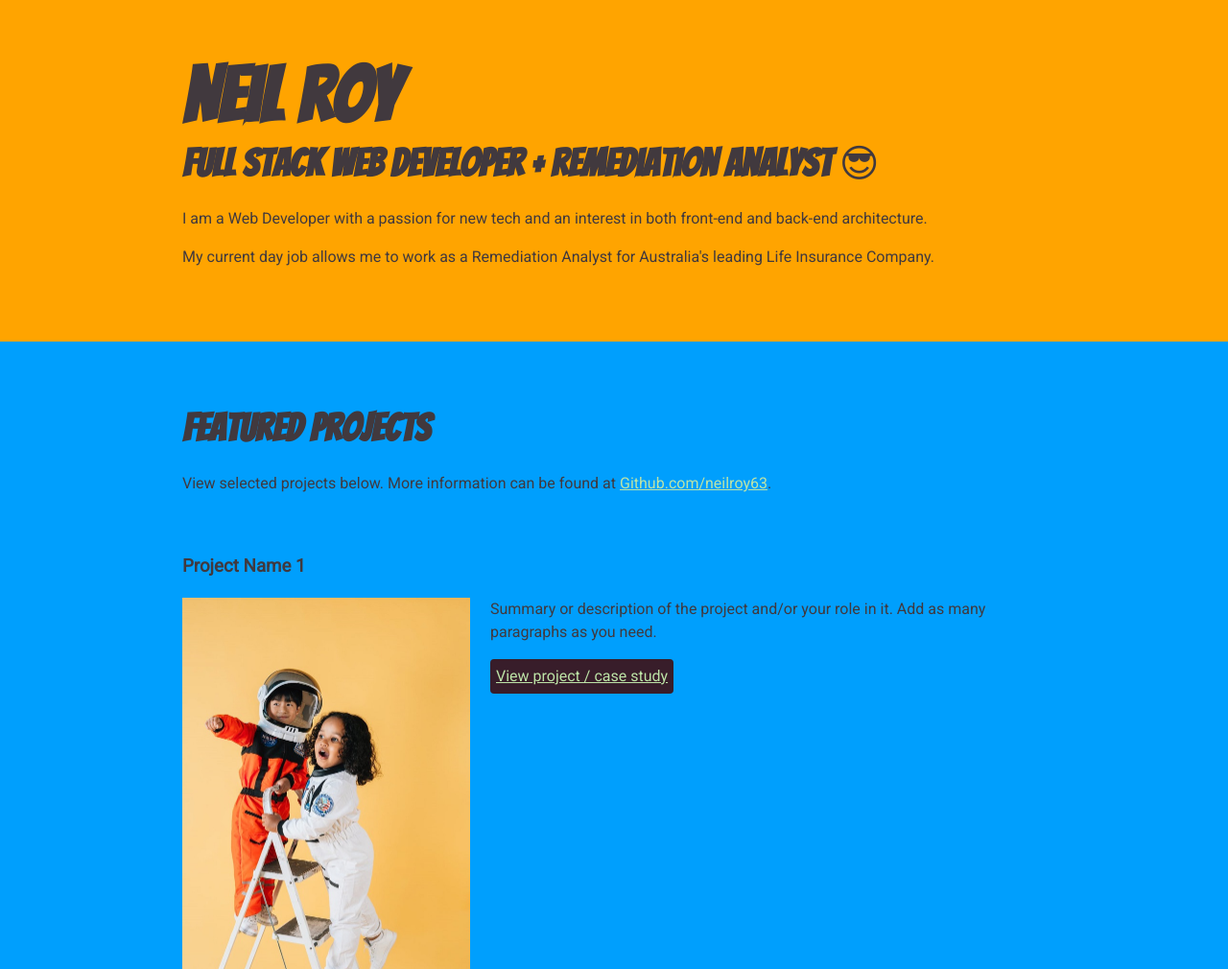
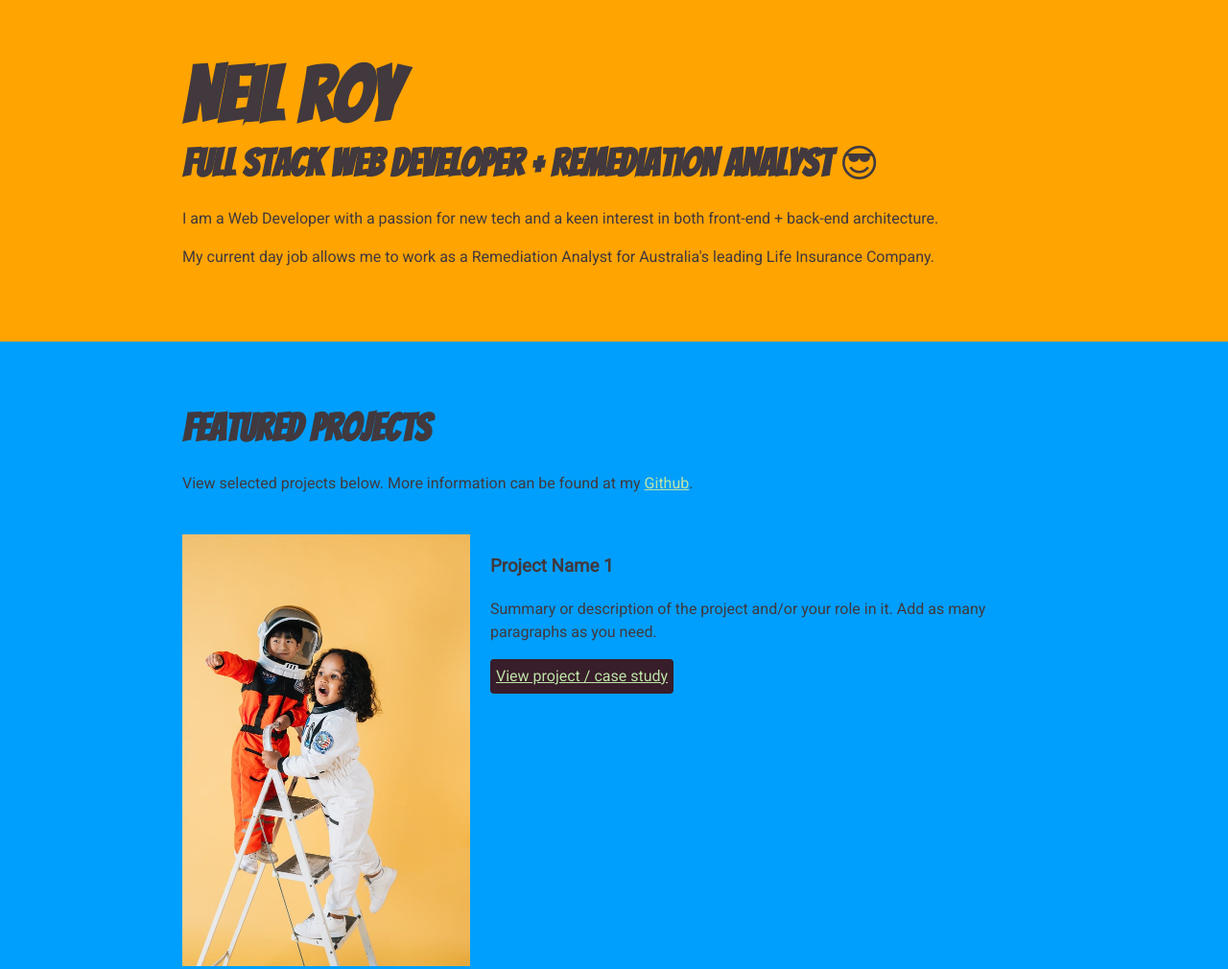
Before and after one commit to neilroy63/updated-css-portfolio, a plain HTML site: page index.html in a window 1280 px wide. Shown: the top 1010 px of the page at 96% size. Drawn offline with Linux system fonts and the light colour scheme.

Commit message:
fix/updated img element position on the html

```diff
--- a/index.html
+++ b/index.html
@@ -16,7 +16,7 @@
         <div class="content-wrapper">
             <h1>Neil Roy </h1>
             <h2>Full Stack Web Developer + Remediation Analyst 😎 </h2>
-            <p>I am a Web Developer with a passion for new tech and an interest in both front-end and back-end
+            <p>I am a Web Developer with a passion for new tech and a keen interest in both front-end + back-end
               architecture.
             </p>
             <p>My current day job allows me to work as a Remediation Analyst for Australia's leading Life Insurance Company.
@@ -28,38 +28,38 @@
       <section class="project">
         <div class="content-wrapper">
           <h2>Featured Projects</h2>
-          <p>View selected projects below. More information can be found at <a href="https://github.com/neilroy63">
-              Github.com/neilroy63</a>.
+          <p>View selected projects below. More information can be found at my <a href="https://github.com/neilroy63">
+              Github</a>.
           </p>
 
             <!-- Copy the whole <section> block to add more projects. -->
             <section class="project-item">
+              <img src="./images/Web-dev1.jpeg" alt="Web developer working">
               <h3>Project Name 1</h3>
-              <img src="./images/Web-dev1.jpeg" alt="Web developer working">
               <p>Summary or description of the project and/or your role in it. Add as many paragraphs as you need.</p>
               <a class="btn" href="#" target="_blank">View project / case study</a>
             </section>
             <!-- End of Project block 1 -->
 
             <section class="project-item">
+              <img src="./images/Web-dev2.jpeg" alt="Web developer-2 working">
               <h3>Project Name 2</h3>
-              <img src="./images/Web-dev2.jpeg" alt="Web developer-2 working">
               <p>Summary or description of the project and/or your role in it. Add as many paragraphs as you need.</p>
               <a class="btn" href="#" target="_blank">View project / case study</a>
             </section>
             <!-- End of Project block 2 -->
 
           <section class="project-item">
+            <img src="./images/Web-dev3.jpeg" alt="Web developer-3 working">
             <h3>Project Name 3</h3>
-            <img src="./images/Web-dev3.jpeg" alt="Web developer-3 working">
             <p>Summary or description of the project and/or your role in it. Add as many paragraphs as you need.</p>
             <a class="btn" href="#" target="_blank">View project / case study</a>
           </section>
           <!-- End of Project block 3 -->
 
           <section class="project-item">
+            <img src="./images/Web-dev4.jpeg" alt="Web developer-4 working">
             <h3>Project Name 4</h3>
-            <img src="./images/Web-dev4.jpeg" alt="Web developer-4 working">
             <p>Summary or description of the project and/or your role in it. Add as many paragraphs as you need.</p>
             <a class="btn" href="#" target="_blank">View project / case study</a>
           </section>
```
